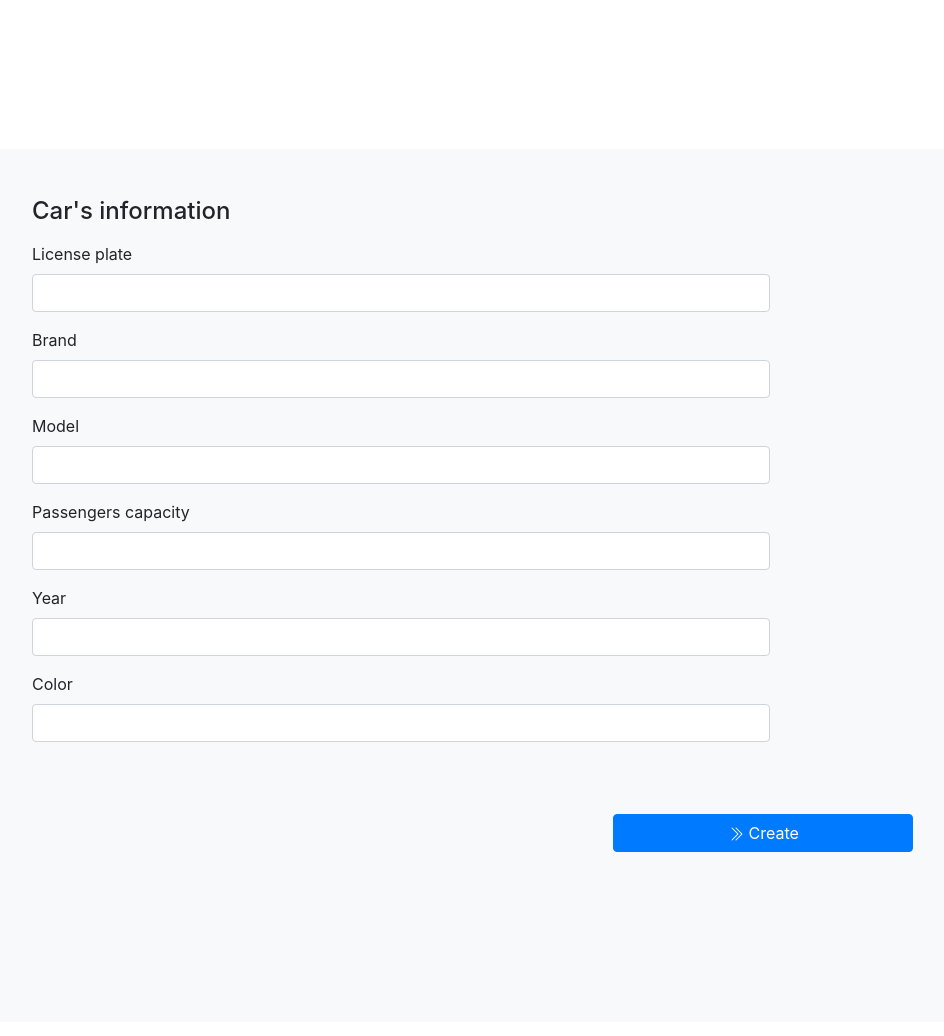
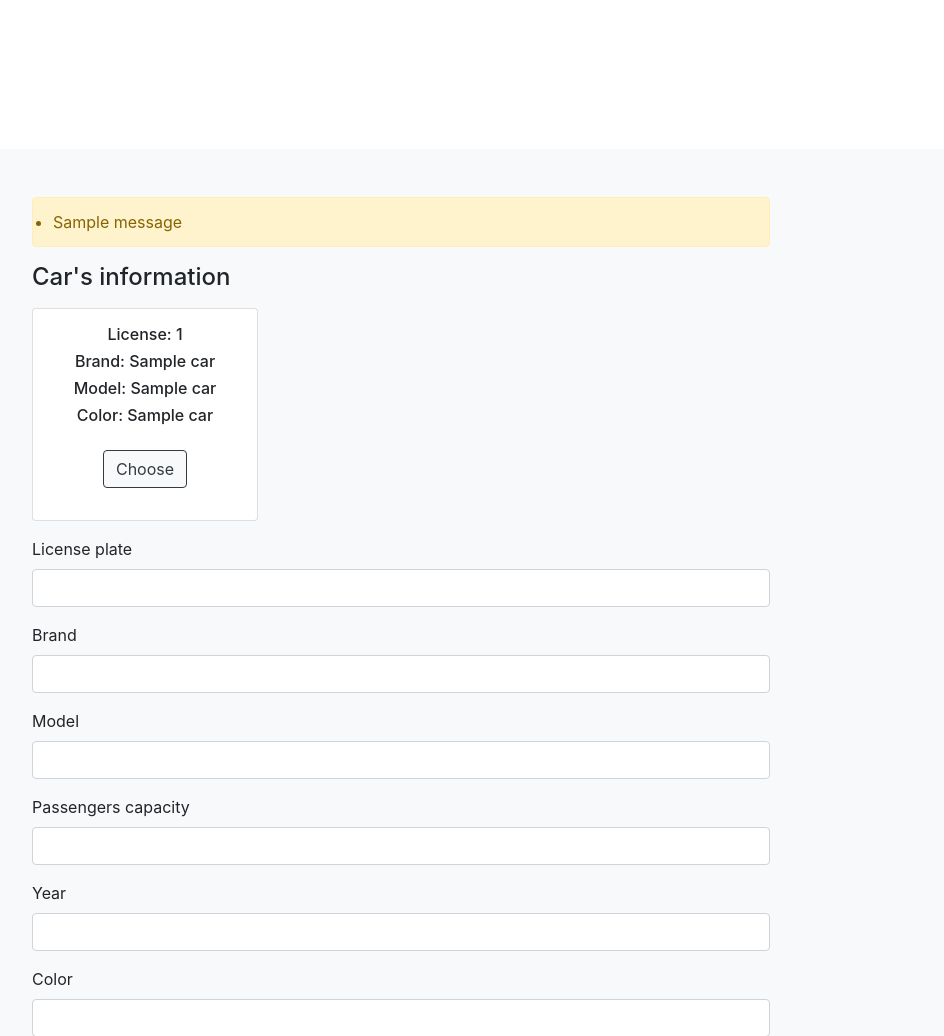
Before and after one commit to vincentlambert8/WeLift, a Flask app: template src/presentation/templates/choosecar.html in a window 1280 px wide. Shown: the part 247-1283 px from the top of the page, without its empty margins (239-1183 px from the left). Run offline with Flask 2, Linux system fonts and the light colour scheme; the template is opened without the code that fills it: most values are stand-ins (such as "Sample title", 1, 10 or a date in 2020); one stand-in notice (Sample message) is shown; some libraries are stand-ins or nearby versions.

Commit message:
chooseCar with car that already exist

```diff
--- a/src/domain/server/routes.py
+++ b/src/domain/server/routes.py
@@ -65,9 +65,13 @@ def choosecar(id):
         cur.execute(commandGetDriverId)
         id_driver = cur.fetchone()[0]
 
+        commandGetCarForThisDriver = "SELECT * FROM cars WHERE id_driver = {}".format(id_driver)
+        cur.execute(commandGetCarForThisDriver)
+        userCars = cur.fetchall()
+
         cur.close()
         conn.close()
-        return render_template('choosecar.html', id=id, id_driver=id_driver)
+        return render_template('choosecar.html', id=id, id_driver=id_driver, userCars=userCars)
     else:
         return redirect('home')
 
--- a/src/presentation/templates/choosecar.html
+++ b/src/presentation/templates/choosecar.html
@@ -2,6 +2,7 @@
 <head>
     <meta charset="UTF-8">
     <title>Choose your car</title>
+    <link rel="stylesheet" type="text/css" href="{{ url_for('static', filename='css/bootstrap.min.css') }}"/>
 </head>
 
 <body>
@@ -16,7 +17,32 @@
 
 <div class="py-5 bg-light">
     <div class="col-md-8 order-md-2 container" style="width: 60%">
+        {% with messages = get_flashed_messages() %}
+        {% if messages %}
+        <ul class="alert-warning alert">
+            {% for message in messages %}
+            <li>{{ message }}</li>
+            {% endfor %}
+        </ul>
+        {% endif %}
+        {% endwith %}
         <h4 class="mb-3">Car's information</h4>
+        <div class="row">
+        {% for car in userCars %}
+            <div class="col-md-4" style="z-index: 5;">
+                <div class="card mb-3 p-3 box-shadow" style="text-align: center">
+                    <h6>License: {{car [0] }}</h6>
+                    <h6>Brand: {{ car[2] }}</h6>
+                    <h6>Model: {{ car[3] }}</h6>
+                    <h6>Color: {{ car[6] }}</h6>
+                    <form action="/choosecar/{{ id }}/{{ id_driver }}/{{ car[0] }}" method="POST" class="mt-3">
+                        <button type="submit" class="btn btn-light btn-outline-dark">Choose</button>
+                    </form>
+                </div>
+            </div>
+
+        {% endfor %}
+        </div>
         <form action="/choosecar/{{ id }}/{{ id_driver }}" method="POST">
 
             <div class="mb-3">
--- a/src/presentation/templates/users.html
+++ b/src/presentation/templates/users.html
@@ -77,7 +77,7 @@
                     Balance: {{ user[9] }} $
 
                     </h3>
-                    <form action="/fillAccount/{{ user[0] }}" style="display: inline; margin-left: 80%">
+                    <form action="/fillAccount/{{ user[0] }}" style="display: inline; margin-left: 80%" >
                         <button type="submit" class="btn btn-light btn-outline-dark">Add money</button>
                     </form>
                 </div>
```
Also changed, not shown: src/application/chauffeur/choosecar.py (+26 -2 lines), src/domain/server/welift_db.sql (+10 -1 lines), src/static/images/logo.png (deleted), src/static/images/logo1.png (deleted).
